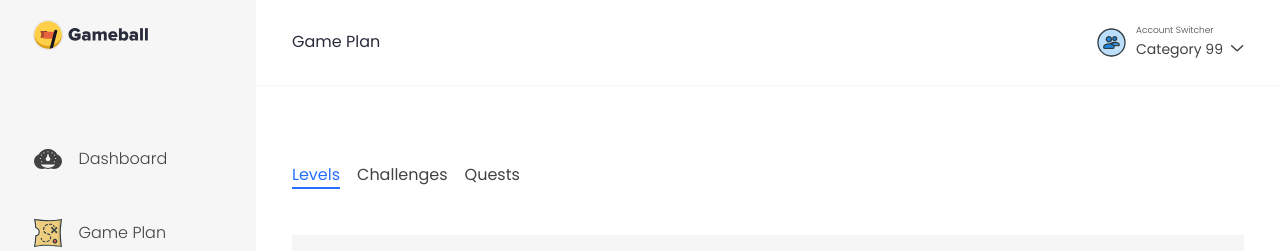
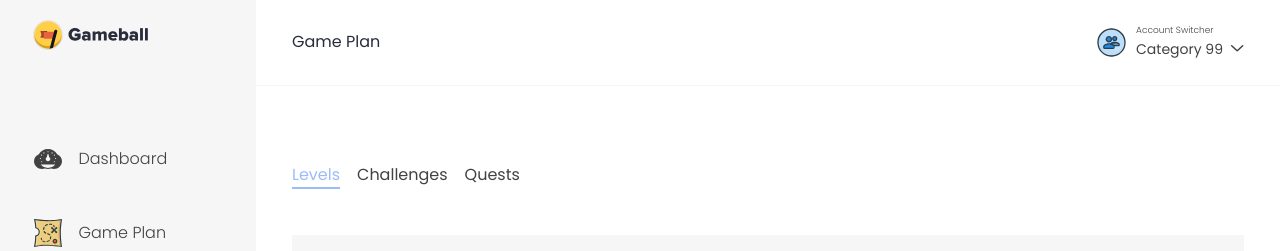
Before and after one commit to mohmaedelaraby/Task, a React (Create React App) app: page / in a window 1280 px wide. In both pictures the pointer is over the element 316 px from the left and 175 px from the top of the page. Shown: the top 251 px of the page. Built offline with nearby package versions, Linux system fonts and the light colour scheme.

Commit message:
ui finish

```diff
--- a/src/components/Content/page-content.scss
+++ b/src/components/Content/page-content.scss
@@ -24,8 +24,8 @@
 
                     cursor: pointer;
                      &:hover{
-                        color: #256EFF;
-                        border-bottom: 2px solid #256EFF;
+                        color: #9cbbfa;
+                        border-bottom: 2px solid #9cbbfa;
 
                     }
 
```
